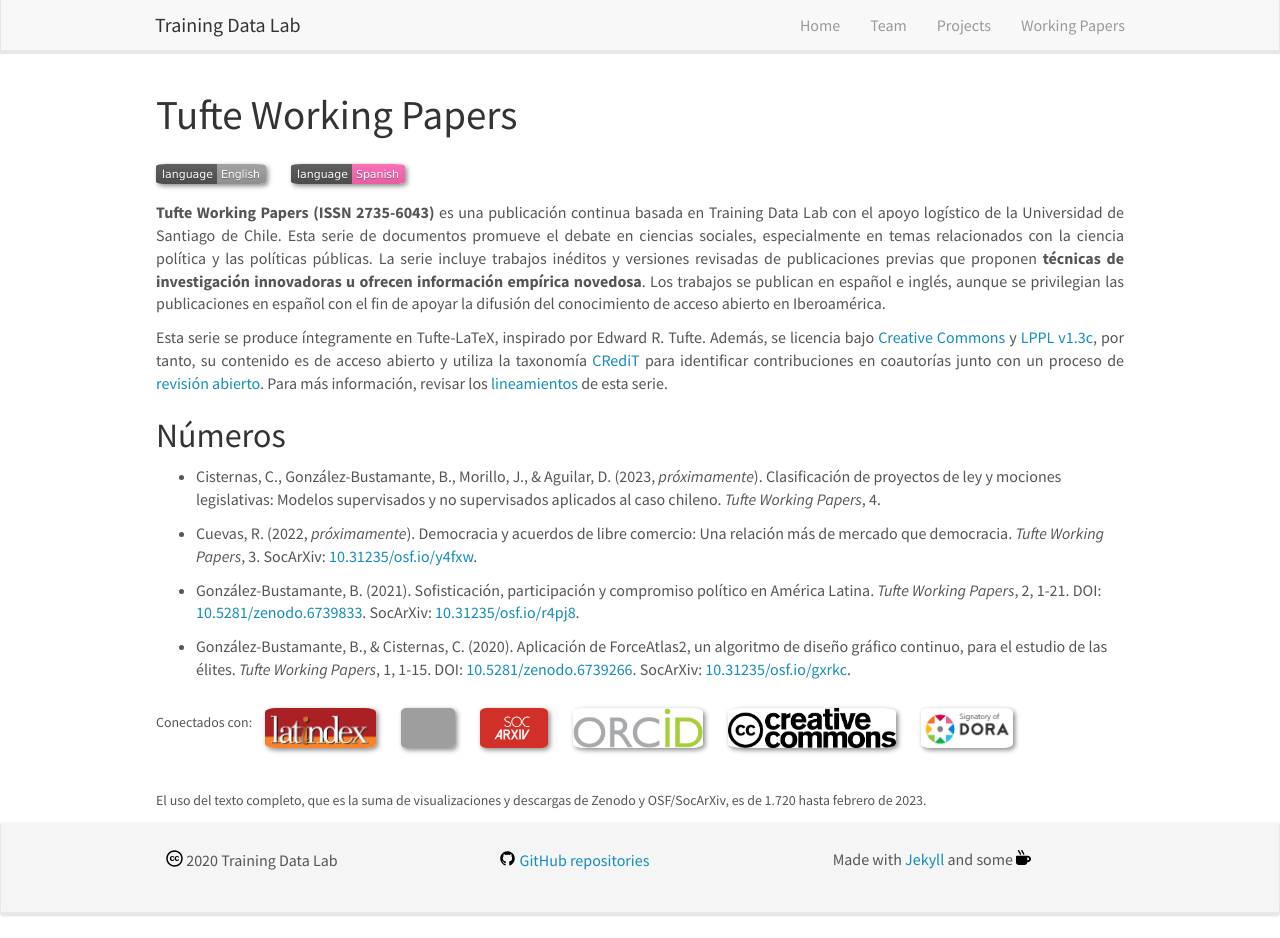
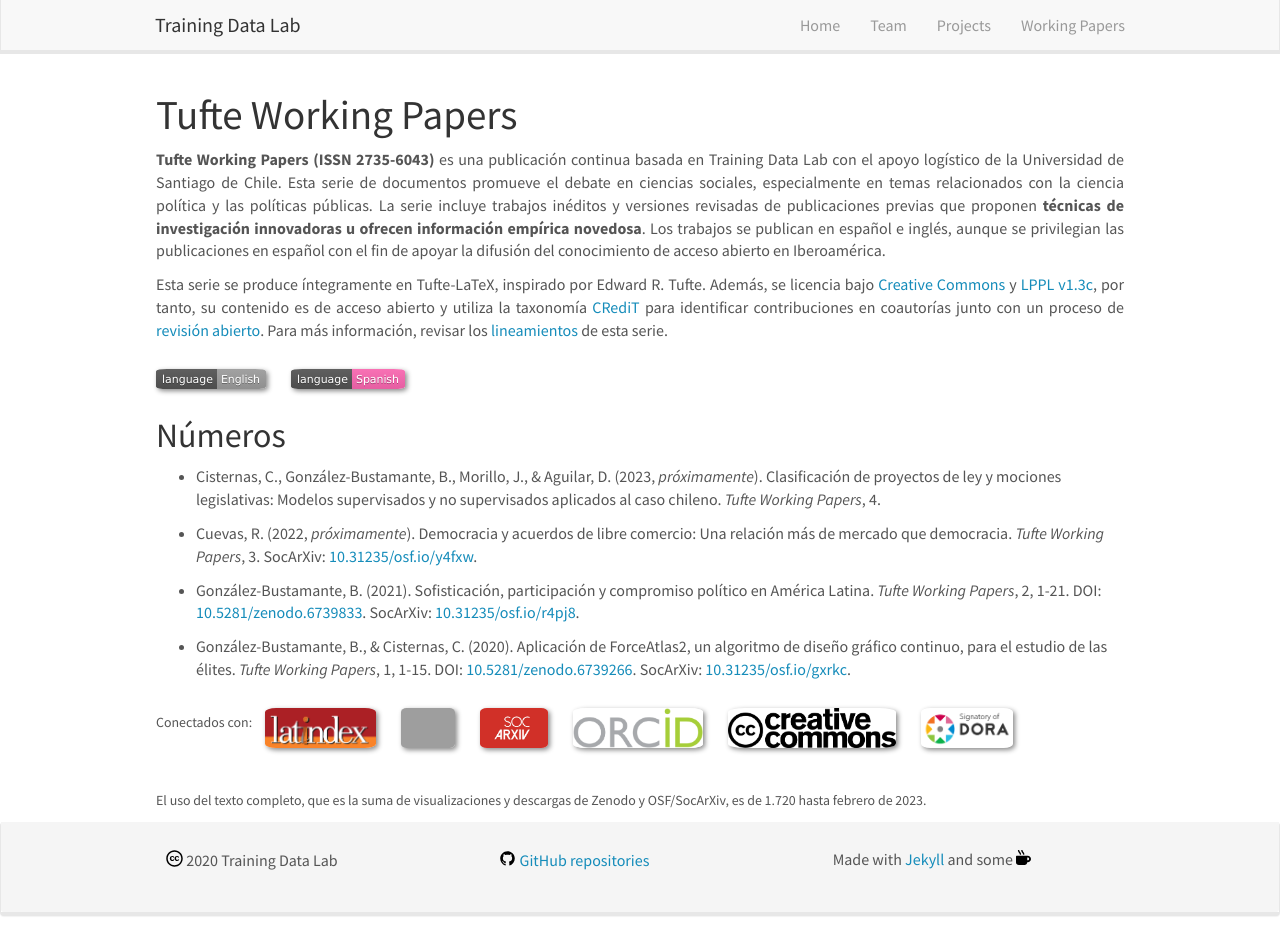
Before and after one commit to training-datalab/old-training-datalab.com, a Jekyll site: the page built from _pages/tufte-working-papers-spanish.md, in a window 1280 px wide and 938 px high. Built offline with Jekyll 4.4.1, drawn with Linux system fonts in a browser that asks for light colours; nearby versions of some CDN libraries.

Commit message:
Update tufte-working-papers-spanish.md

```diff
--- a/_pages/tufte-working-papers-spanish.md
+++ b/_pages/tufte-working-papers-spanish.md
@@ -8,12 +8,11 @@ permalink: /tufte-working-papers-spanish/
 
 # Tufte Working Papers
 
-[![English]({{ site.url }}{{ site.baseurl }}/badges/lang/english_inactive.svg)](https://training-datalab.com/tufte-working-papers) [![Spanish]({{ site.url }}{{ site.baseurl }}/badges/lang/spanish.svg)](https://training-datalab.com/tufte-working-papers-spanish)
-
 <p align=" justify"><b>Tufte Working Papers (ISSN 2735-6043)</b> es una publicación continua basada en Training Data Lab con el apoyo logístico de la Universidad de Santiago de Chile. Esta serie de documentos promueve el debate en ciencias sociales, especialmente en temas relacionados con la ciencia política y las políticas públicas. La serie incluye trabajos inéditos y versiones revisadas de publicaciones previas que proponen <strong>técnicas de investigación innovadoras u ofrecen información empírica novedosa</strong>. Los trabajos se publican en español e inglés, aunque se privilegian las publicaciones en español con el fin de apoyar la difusión del conocimiento de acceso abierto en Iberoamérica.</p>
 
 <p align=" justify">Esta serie se produce íntegramente en Tufte-LaTeX, inspirado por Edward R. Tufte. Además, se licencia bajo <a href="https://github.com/training-datalab/tufte-working-papers/blob/master/LICENSE-CC.md" target="_blank">Creative Commons</a> y <a href="https://github.com/training-datalab/tufte-working-papers/blob/master/LICENSE-LPPL.md" target="_blank">LPPL v1.3c</a>, por tanto, su contenido es de acceso abierto y utiliza la taxonomía <a href="/credit/">CRediT</a> para identificar contribuciones en coautorías junto con un proceso de <a href="/tufte-working-papers/open-review-spanish/">revisión abierto</a>. Para más información, revisar los <a href="/tufte-working-papers/guidelines-spanish/">lineamientos</a> de esta serie.</p>
 
+[![English]({{ site.url }}{{ site.baseurl }}/badges/lang/english_inactive.svg)](https://training-datalab.com/tufte-working-papers) [![Spanish]({{ site.url }}{{ site.baseurl }}/badges/lang/spanish.svg)](https://training-datalab.com/tufte-working-papers-spanish)
 
 ## Números
 
```
